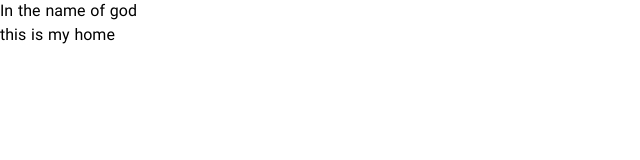
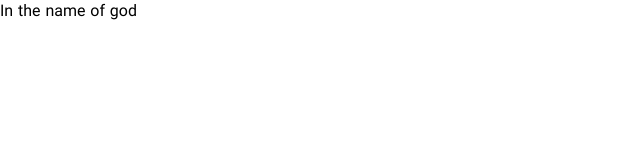
Before and after one commit to gharanfoli16405/totural, a React (Create React App) app: page / in a window 1280 px wide. Shown: the top 160 px of the page, without its empty margins (0-640 px from the left). Built offline with nearby package versions, Linux system fonts and the light colour scheme.

Commit message:
callBackFucntion review

```diff
--- a/src/pages/Home/Home.jsx
+++ b/src/pages/Home/Home.jsx
@@ -1,10 +1,29 @@
 export default function Home() {
   // console.log("users", users);
+
+  // const serverRequest = (query, callBack) => {
+  //   setTimeout(() => {
+  //     const response = `my name is ${query}`;
+  //     getResponse(response);
+  //   }, 2000);
+  // };
+
+  // const getResponse = (res) => {
+  //   console.log("print response", res);
+  // };
+
+  // serverRequest("Mohsen", getResponse);
+
+
+
+
+
+
+
 
   return (
     <>
       <h1>In the name of god</h1>
-      <h2>this is my home</h2>{" "}
     </>
   );
 }
```
